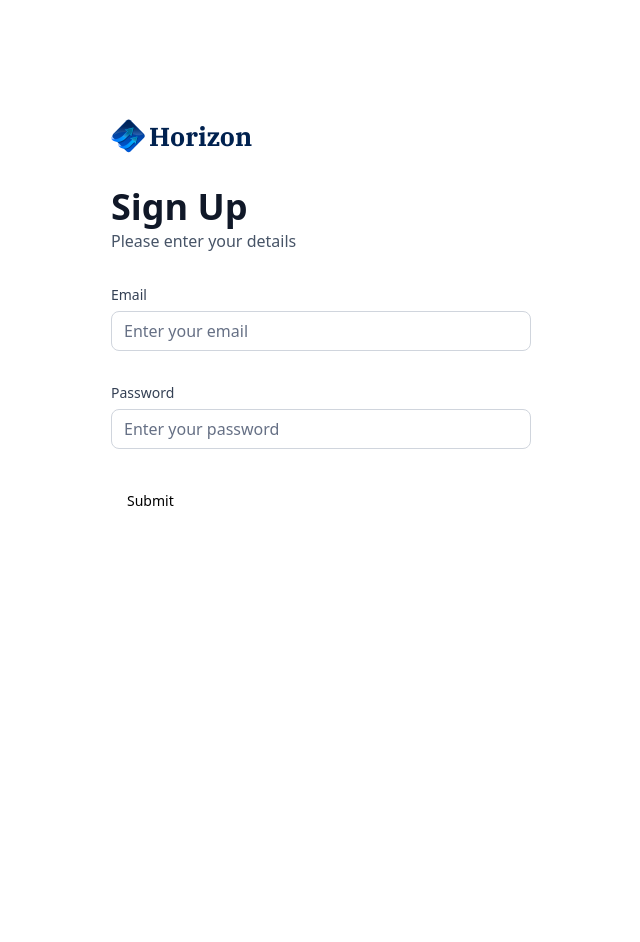
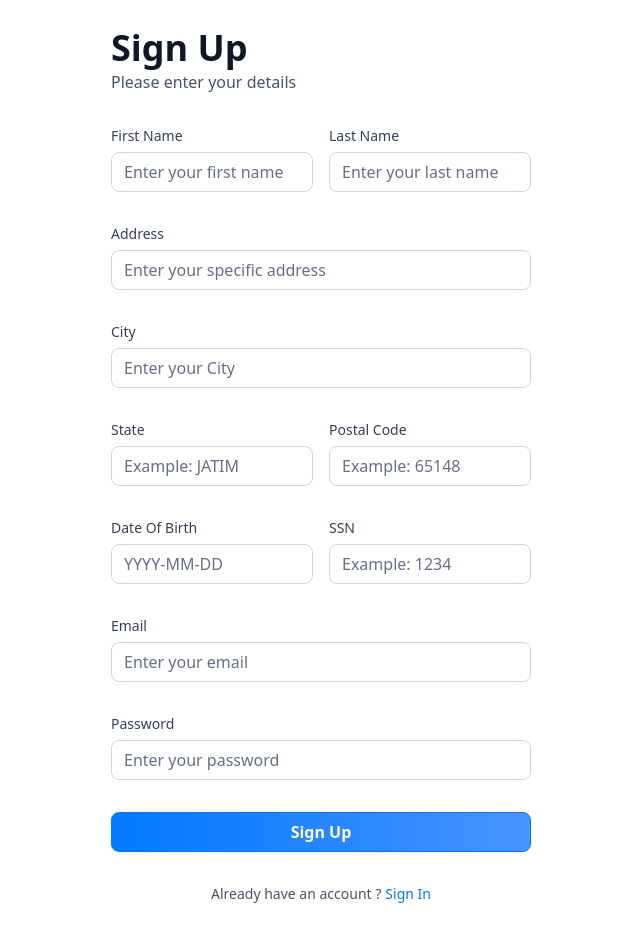
Before and after one commit to ArbiNMaki/banking-monitor, a Next.js app: page /sign-up in a window 1280 px wide. Shown: the part 80-1022 px from the top of the page, without its empty margins (319-959 px from the left). Before the commit the page ends 800 px from the top, so only its background shows below. Built offline with nearby package versions, Linux system fonts and the light colour scheme.

Commit message:
update: final auth page

```diff
--- a/components/AuthForm.tsx
+++ b/components/AuthForm.tsx
@@ -7,31 +7,52 @@
 import { zodResolver } from "@hookform/resolvers/zod";
 import { useForm } from "react-hook-form";
 import { Button } from "./ui/button";
-import {
-  Form,
-  FormControl,
-  FormField,
-  FormLabel,
-  FormMessage,
-} from "@/components/ui/form";
-import { Input } from "@/components/ui/input";
+import { Form } from "@/components/ui/form";
 import CustomInput from "./CustomInput";
 import { authFormSchema } from "@/lib/utils";
+import { Loader2 } from "lucide-react";
+import { useRouter } from "next/navigation";
 
 const AuthForm = ({ type }: { type: string }) => {
+  const router = useRouter();
   const [user, setUser] = useState(null);
+  const [isLoading, setIsLoading] = useState(false);
 
-  const form = useForm<z.infer<typeof authFormSchema>>({
-    resolver: zodResolver(authFormSchema),
+  const formSchema = authFormSchema(type);
+
+  const form = useForm<z.infer<typeof formSchema>>({
+    resolver: zodResolver(formSchema),
     defaultValues: {
       email: "",
       password: "",
     },
   });
 
-  function onSubmit(values: z.infer<typeof authFormSchema>) {
-    console.log(values);
-  }
+  const onSubmit = async (data: z.infer<typeof formSchema>) => {
+    setIsLoading(true);
+
+    try {
+      // Sign Up with AppWrite & create plaid token
+
+      if (type === "sign-up") {
+        // const newUser = await signUp(data);
+        // setUser(newUser)
+      }
+
+      if (type === "sign-in") {
+        // const response = await signIn({
+        //     email: data.email,
+        //     password: data.password
+        // })
+
+        // if(response) router.push("/")
+      }
+    } catch (error) {
+      console.log(error);
+    } finally {
+      setIsLoading(false);
+    }
+  };
 
   return (
     <section className="auth-form">
@@ -65,6 +86,68 @@
         <>
           <Form {...form}>
             <form onSubmit={form.handleSubmit(onSubmit)} className="space-y-8">
+              {type === "sign-up" && (
+                <>
+                  <div className="flex gap-4">
+                    <CustomInput
+                      control={form.control}
+                      name="firstName"
+                      label="First Name"
+                      placeholder={"Enter your first name"}
+                    />
+                    <CustomInput
+                      control={form.control}
+                      name="lastName"
+                      label="Last Name"
+                      placeholder={"Enter your last name"}
+                    />
+                  </div>
+
+                  <CustomInput
+                    control={form.control}
+                    name="address"
+                    label="Address"
+                    placeholder={"Enter your specific address"}
+                  />
+                  <CustomInput
+                    control={form.control}
+                    name="city"
+                    label="City"
+                    placeholder={"Enter your City"}
+                  />
+
+                  <div className="flex gap-4">
+                    <CustomInput
+                      control={form.control}
+                      name="state"
+                      label="State"
+                      placeholder={"Example: JATIM"}
+                    />
+                    <CustomInput
+                      control={form.control}
+                      name="postalCode"
+                      label="Postal Code"
+                      placeholder={"Example: 65148"}
+                    />
+                  </div>
+
+                  <div className="flex gap-4">
+                    <CustomInput
+                      control={form.control}
+                      name="dateOfBirth"
+                      label="Date Of Birth"
+                      placeholder={"YYYY-MM-DD"}
+                    />
+                    <CustomInput
+                      control={form.control}
+                      name="ssn"
+                      label="SSN"
+                      placeholder={"Example: 1234"}
+                    />
+                  </div>
+                </>
+              )}
+
               <CustomInput
                 control={form.control}
                 name="email"
@@ -79,9 +162,36 @@
                 placeholder={"Enter your password"}
               />
 
-              <Button type="submit">Submit</Button>
+              <div className="flex flex-col gap-4">
+                <Button type="submit" disabled={isLoading} className="form-btn">
+                  {isLoading ? (
+                    <>
+                      <Loader2 size={20} className="animate-spin" /> &nbsp;
+                      Loading....
+                    </>
+                  ) : type === "sign-in" ? (
+                    "Sign In"
+                  ) : (
+                    "Sign Up"
+                  )}
+                </Button>
+              </div>
             </form>
           </Form>
+
+          <footer className="flex justify-center gap-1">
+            <p className="text-14 font-normal text-gray-600">
+              {type === "sign-in"
+                ? "Don't have an account ?"
+                : "Already have an account ?"}
+            </p>
+            <Link
+              href={type === "sign-in" ? "/sign-up" : "/sign-in"}
+              className="form-link"
+            >
+              {type === "sign-in" ? "Sign Up" : "Sign In"}
+            </Link>
+          </footer>
         </>
       )}
     </section>
--- a/components/CustomInput.tsx
+++ b/components/CustomInput.tsx
@@ -6,13 +6,15 @@
   FormMessage,
 } from "@/components/ui/form";
 import { Input } from "./ui/input";
-import { Control } from "react-hook-form";
+import { Control, FieldPath } from "react-hook-form";
 import { authFormSchema } from "@/lib/utils";
 import { z } from "zod";
 
+const formSchema = authFormSchema("sign-up")
+
 interface CustomInput {
-  control: Control<z.infer<typeof authFormSchema>>;
-  name: "email" | "password" | "username";
+  control: Control<z.infer<typeof formSchema>>;
+  name: FieldPath<z.infer<typeof formSchema>>;
   label: string;
   placeholder: string;
 }
@@ -30,6 +32,7 @@
               <Input
                 placeholder={placeholder}
                 className="input-class"
+                type={name === "password" ? "password" : "text"}
                 {...field}
               />
             </FormControl>
--- a/lib/utils.ts
+++ b/lib/utils.ts
@@ -195,8 +195,17 @@
   return date > twoDaysAgo ? "Processing" : "Success";
 };
 
-export const authFormSchema = z.object({
+export const authFormSchema = (type: string) => z.object({
+  // Sign Up
+  firstName: type === "sign-in" ? z.string().optional() : z.string().min(3),
+  lastName: type === "sign-in" ? z.string().optional() : z.string().min(3),
+  address: type === "sign-in" ? z.string().optional() : z.string().max(50),
+  city: type === "sign-in" ? z.string().optional() : z.string().max(50),
+  state: type === "sign-in" ? z.string().optional() : z.string().min(4).max(8),
+  postalCode: type === "sign-in" ? z.string().optional() : z.string().min(3).max(6),
+  dateOfBirth: type === "sign-in" ? z.string().optional() : z.string().min(3),
+  ssn: type === "sign-in" ? z.string().optional() : z.string().min(3),
+  // Sign In
   email: z.string().email(),
-  username: z.string().min(8),
   password: z.string().min(8),
 });
```
